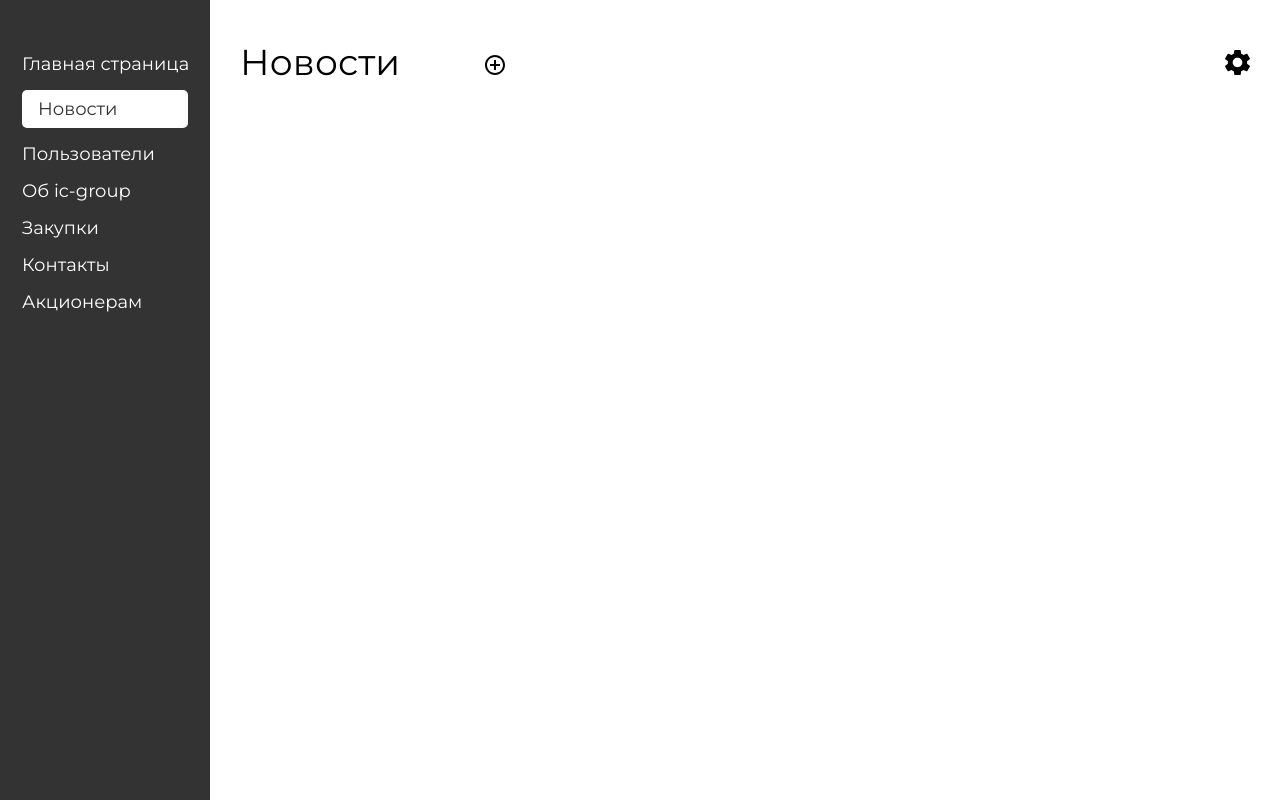
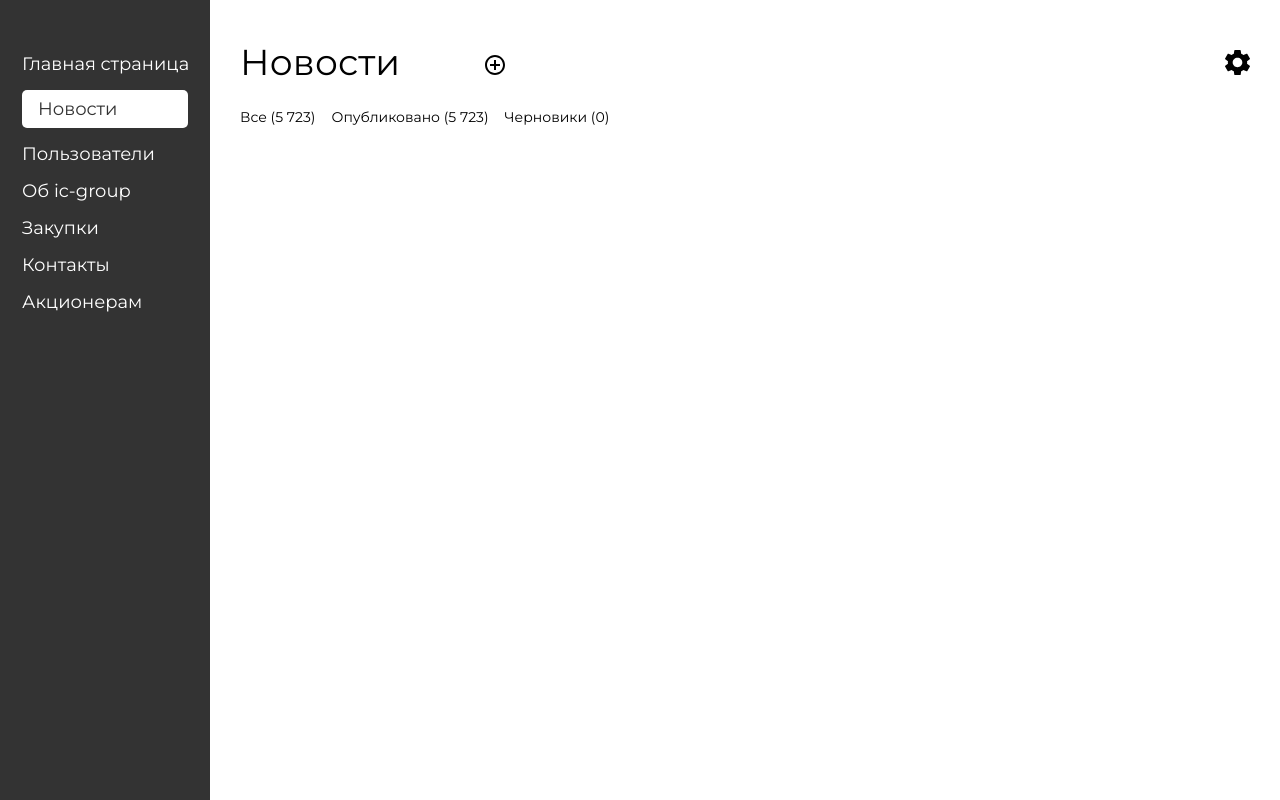
Before and after one commit to KiraProsto/ICGroup-admin, a React (Vite) app: page /admin/news in a window 1280 px wide. Built offline with nearby package versions, Linux system fonts and the light colour scheme.

Commit message:
Add newsCounters component to NewsPage

```diff
--- a/src/components/news/NewsCounters.tsx
+++ b/src/components/news/NewsCounters.tsx
@@ -0,0 +1,25 @@
+import './news.css';
+
+interface INewsCountersProps {
+  all: number;
+  published: number;
+  drafts: number;
+}
+
+const formatNumb = (n: number) => new Intl.NumberFormat('ru-RU').format(n);
+
+export default function NewsCounters({
+  all,
+  published,
+  drafts,
+}: INewsCountersProps) {
+  return (
+    <div className="news-counters">
+      <p className="news-counters__item">Все ({formatNumb(all)})</p>
+      <p className="news-counters__item">
+        Опубликовано ({formatNumb(published)})
+      </p>
+      <p className="news-counters__item">Черновики ({formatNumb(drafts)})</p>
+    </div>
+  );
+}
--- a/src/components/news/NewsMockData.ts
+++ b/src/components/news/NewsMockData.ts
@@ -9,13 +9,15 @@ export interface INewItem {
   views: number;
 }
 
-export const mockNews: INewItem[] = Array.from({ length: 10 }).map((_, i) => ({
+export const mockNews: INewItem[] = Array.from({ length: 5723 }).map(
+  (_, i) => ({
     id: i + 1,
     title: 'Пример длинного названия новости в несколько строк',
-  type: 'Тип публикации',
+    type: 'Публичный',
     category: 'Название рубрики',
     author: 'Иван Иванов',
     date: '05.10.2021 в 12:38',
     url: 'https://telesputnik.ru/materials/tech/news/1256',
     views: 1256,
-}));
+  }),
+);
--- a/src/components/news/news.css
+++ b/src/components/news/news.css
@@ -1,3 +1,4 @@
+/* NewsHeader */
 .news-header {
   display: flex;
   gap: 85px;
@@ -29,3 +30,13 @@
     height: 25px;
   }
 }
+
+/* NewsCounters */
+.news-counters {
+  display: flex;
+  gap: 16px;
+  padding: 24px 30px;
+
+  font-weight: 400;
+  font-size: 14px;
+}
--- a/src/pages/admin/NewsPage.tsx
+++ b/src/pages/admin/NewsPage.tsx
@@ -1,9 +1,17 @@
-import NewsHeader from "@/components/news/NewsHeader";
+import NewsCounters from '@/components/news/NewsCounters';
+import NewsHeader from '@/components/news/NewsHeader';
+import { mockNews } from '@/components/news/NewsMockData';
 
 export default function NewsPage() {
+  const all = mockNews.length;
+  const published = mockNews.filter((n) => n.type === 'Публичный').length;
+  const drafts = mockNews.filter((n) => n.type === 'Черновик').length;
+
   return (
     <div className="admin__content">
       <NewsHeader />
+
+      <NewsCounters all={all} published={published} drafts={drafts} />
     </div>
   );
 }
```
Also changed, not shown: src/components/news/NewsHeader.tsx (+4 -6 lines). Lines whose indentation alone changed are shown as unchanged.
